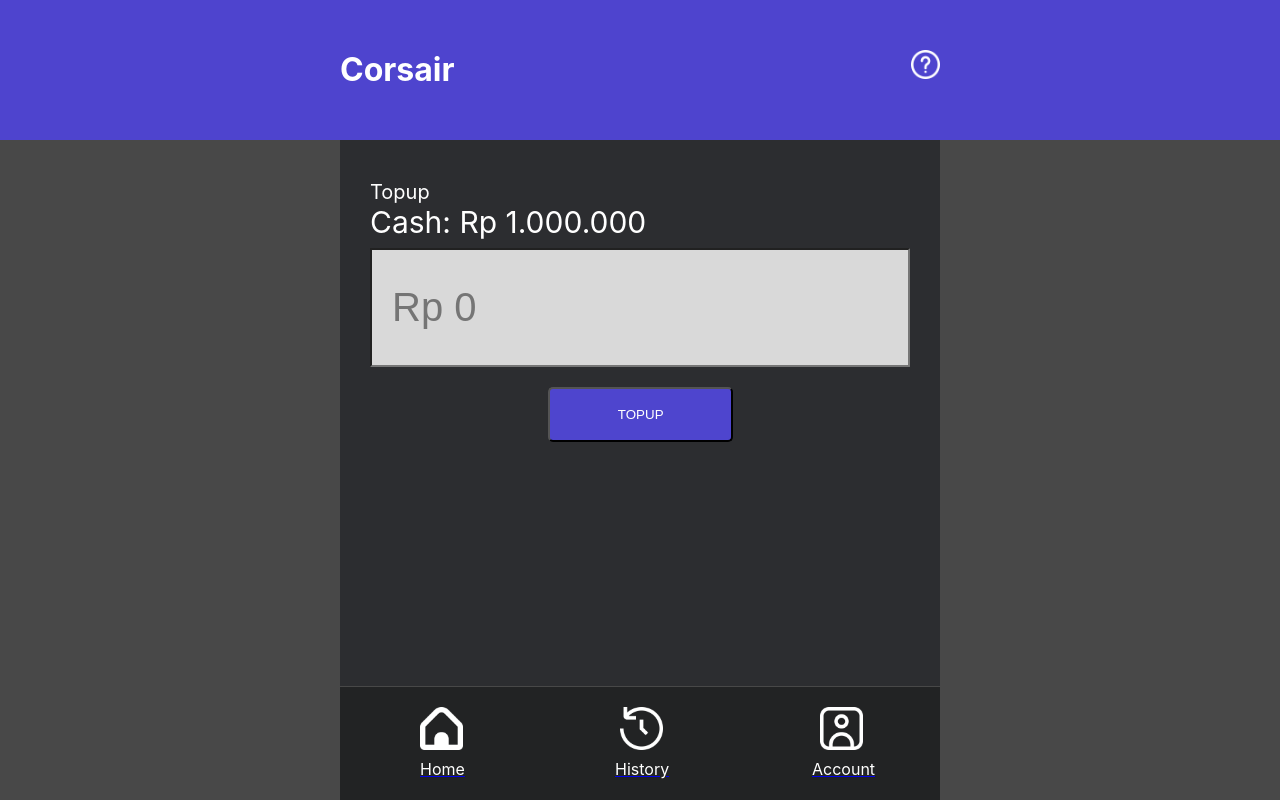
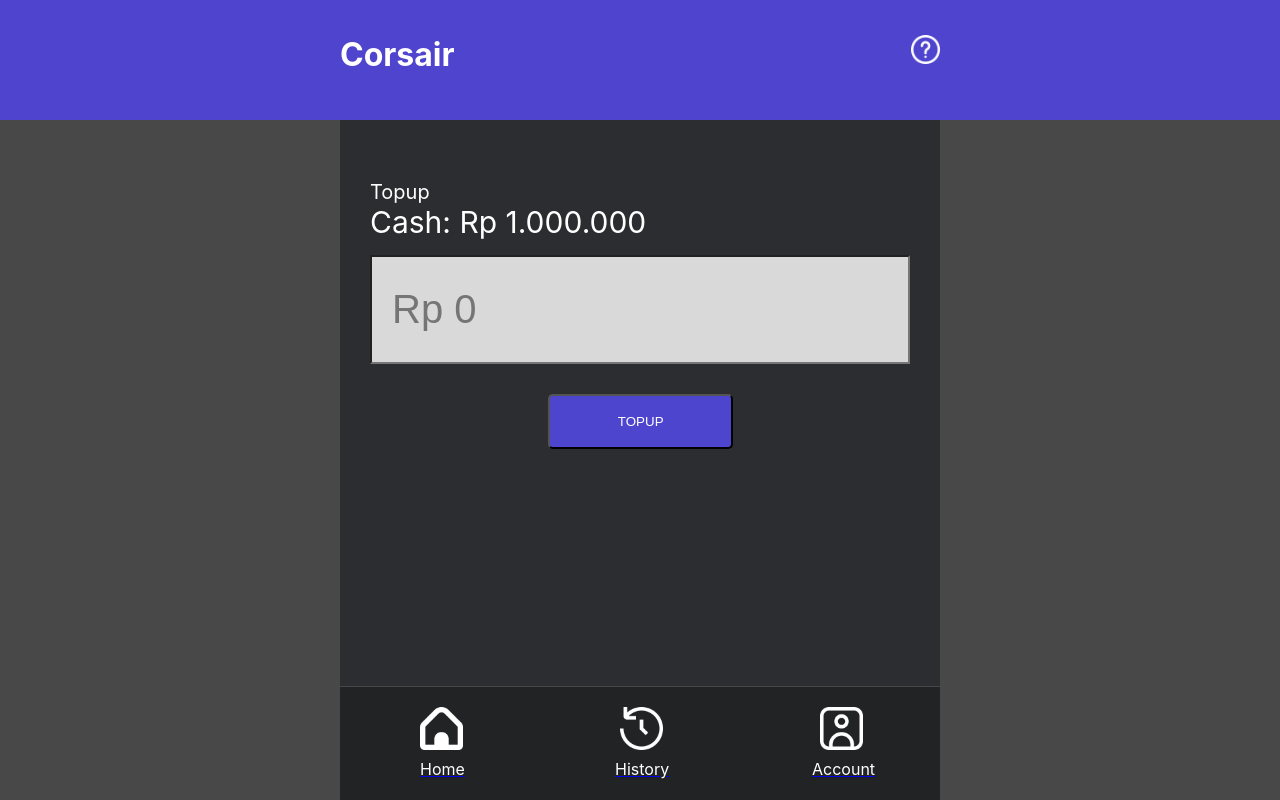
Before and after one commit to GungdeAngga/react-ta, a React (Create React App) app: page /TopupPage in a window 1280 px wide. Built offline with nearby package versions, Linux system fonts and the light colour scheme.

Commit message:
minor change in topup and header

```diff
--- a/src/components/HeaderWeb.js
+++ b/src/components/HeaderWeb.js
@@ -5,12 +5,12 @@
         header:{
             background: "#4E44CE",
             width: "100%",
-            height: "140px",
+            height: "120px",
             position: "absolute",
         },
         headerConten:{
             display: "flex",
-            paddingTop: "50px",
+            paddingTop: "35px",
             width: "600px",
             margin: "auto",
         },
--- a/src/components/TopupWeb.js
+++ b/src/components/contents/TopupWeb.js
@@ -1,4 +1,3 @@
-import { hover } from '@testing-library/user-event/dist/hover'
 import React,{useState} from 'react'
 
 
@@ -24,15 +23,14 @@
   },
   input: {
     width: "100%",
-    padding: "35px 20px",
-    margin: "8px 0",
+    padding: "30px 20px",
+    margin: "15px 0 30px",
     display: "inline-block",
     border: "1px solid #ccc:",
     borderRadius: "1px",
     boxSizing: "border-box",
     background: "#D9D9D9",
     fontSize: "40px",
-    marginBottom: "20px",
   },
   button:{
     backgroundColor: "#4E45CE",
--- a/src/views/TopupPage.js
+++ b/src/views/TopupPage.js
@@ -1,7 +1,8 @@
 import React from 'react'
+import TopupWeb from '../components/contents/TopupWeb'
 import FooterWeb from '../components/Footer/FooterWeb'
 import HeaderWeb from '../components/HeaderWeb'
-import TopupWeb from '../components/TopupWeb'
+
 
 
 export default function TopupPage() {
```
